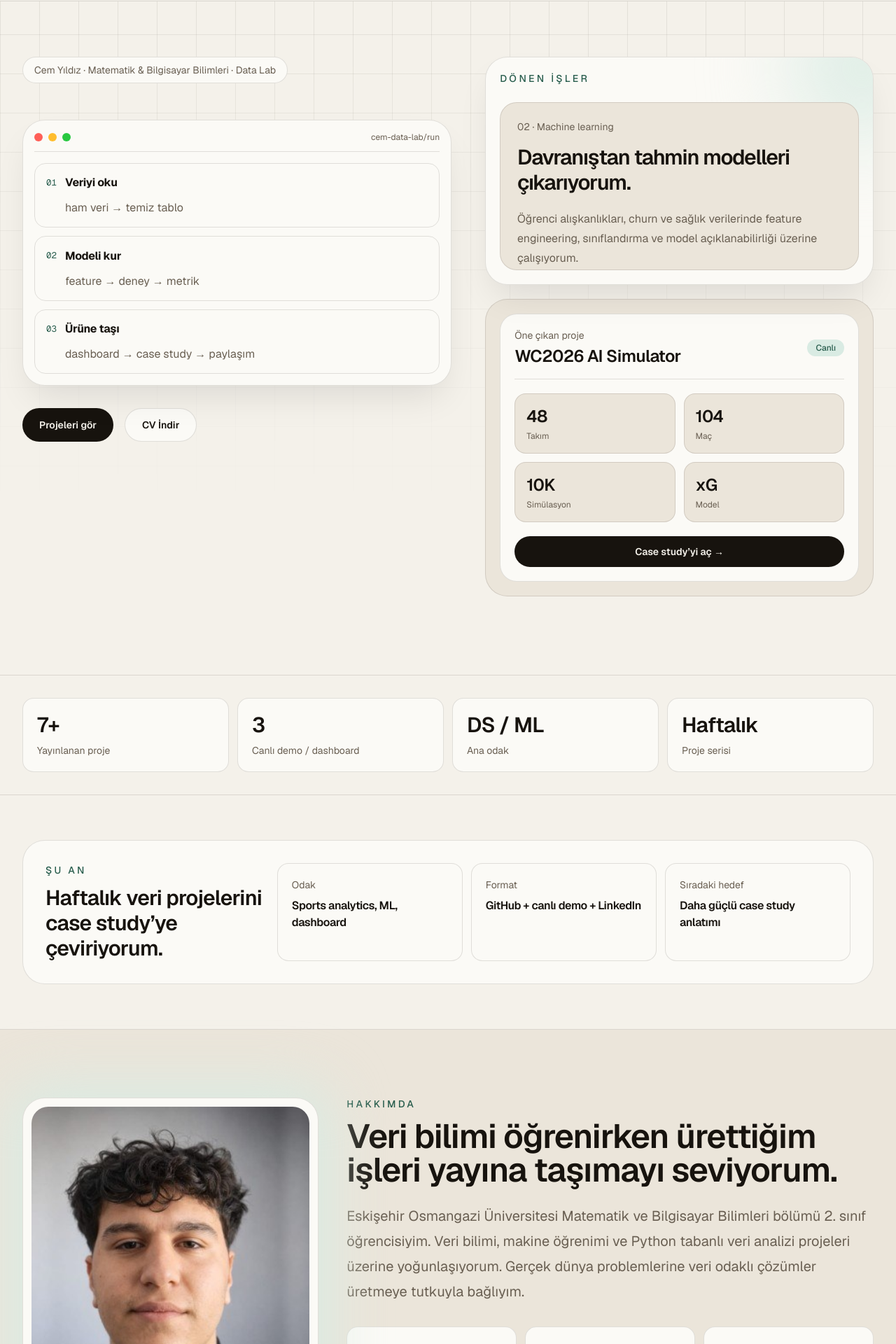
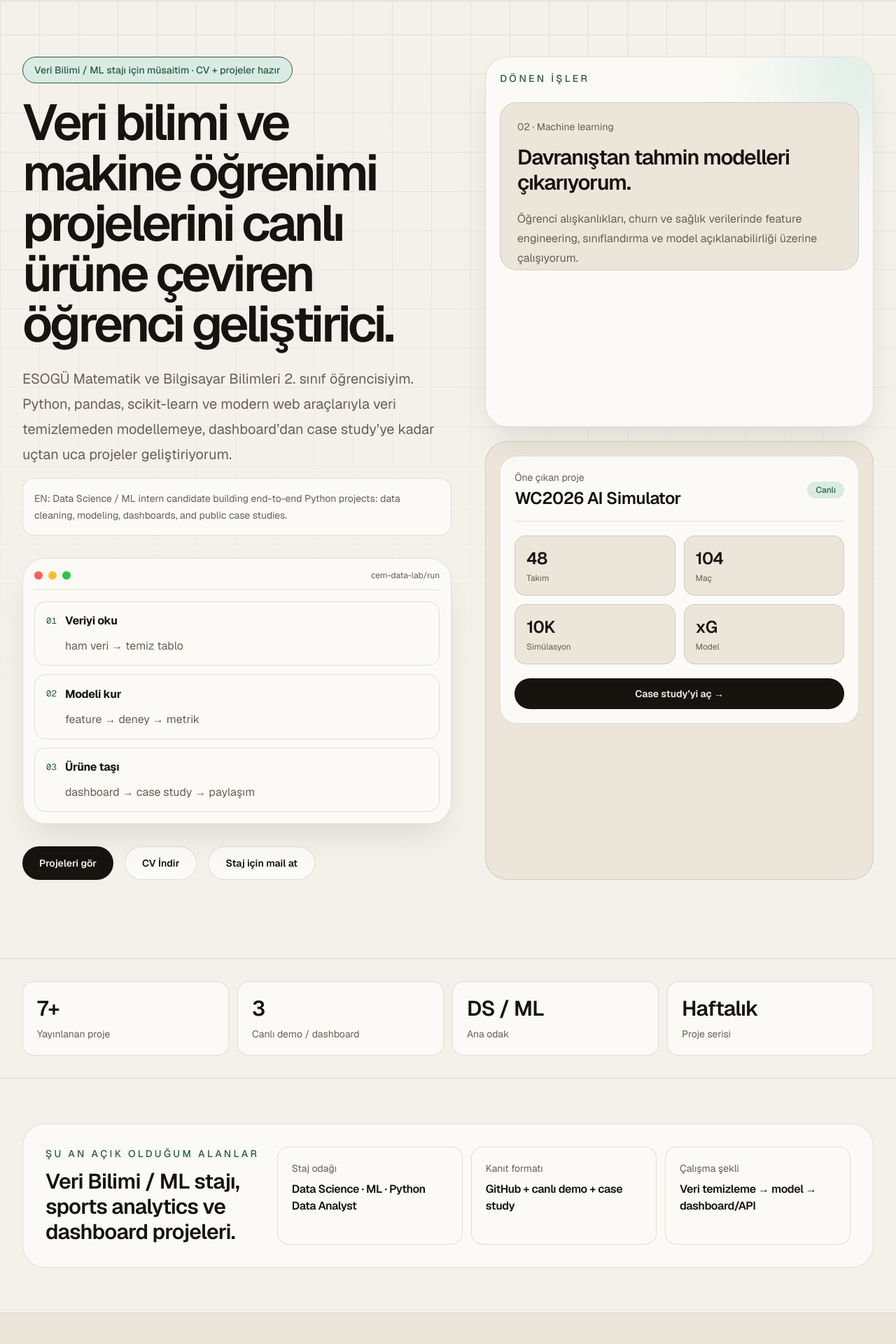
Before and after one commit to cemyildizcy/cemyildiz-portfolio, a Next.js app: page / in a window 1280 px wide. Shown: the part 63-1983 px from the top of the page at 70% size. Built offline with nearby package versions, Linux system fonts and the light colour scheme.

Commit message:
feat: portfolio improvements from audit

```diff
--- a/src/app/about/page.tsx
+++ b/src/app/about/page.tsx
@@ -3,7 +3,7 @@ import Link from 'next/link';
 import { portfolioData } from '@/data/portfolio';
 
 export const metadata = {
-  title: 'Hakkımda | Cem Yıldız',
+  title: 'Hakkımda',
   description: 'Cem Yıldız hakkında: veri bilimi, makine öğrenimi ve full-stack projeler.',
 };
 
--- a/src/app/page.tsx
+++ b/src/app/page.tsx
@@ -58,8 +58,17 @@ export default function Home() {
         <div className="absolute inset-0 lab-grid opacity-70" aria-hidden="true" />
         <div className="relative mx-auto grid max-w-7xl gap-12 px-6 lg:grid-cols-[1.05fr_0.95fr] lg:px-8">
           <div className="max-w-3xl">
-            <p className="mb-5 inline-flex rounded-full border border-[var(--border-color)] bg-[var(--surface)] px-4 py-2 text-sm text-[var(--text-secondary)]">
-              Cem Yıldız · Matematik & Bilgisayar Bilimleri · Data Lab
+            <p className="mb-5 inline-flex rounded-full border border-[var(--accent)] bg-[var(--accent-soft)] px-4 py-2 text-sm font-medium text-[var(--accent)]">
+              Veri Bilimi / ML stajı için müsaitim · CV + projeler hazır
+            </p>
+            <h1 className="text-balance text-5xl font-semibold tracking-[-0.06em] sm:text-7xl">
+              Veri bilimi ve makine öğrenimi projelerini canlı ürüne çeviren öğrenci geliştirici.
+            </h1>
+            <p className="mt-6 max-w-2xl text-pretty text-xl leading-9 text-[var(--text-secondary)]">
+              ESOGÜ Matematik ve Bilgisayar Bilimleri 2. sınıf öğrencisiyim. Python, pandas, scikit-learn ve modern web araçlarıyla veri temizlemeden modellemeye, dashboard’dan case study’ye kadar uçtan uca projeler geliştiriyorum.
+            </p>
+            <p className="mt-4 max-w-2xl rounded-2xl border border-[var(--border-color)] bg-[var(--surface)] p-4 text-sm leading-6 text-[var(--text-secondary)]">
+              EN: Data Science / ML intern candidate building end-to-end Python projects: data cleaning, modeling, dashboards, and public case studies.
             </p>
             <div className="hero-console mt-8 rounded-[2rem] border border-[var(--border-color)] bg-[var(--surface)] p-4 shadow-2xl shadow-black/10">
               <div className="mb-4 flex items-center justify-between border-b border-[var(--border-color)] pb-3">
@@ -83,6 +92,9 @@ export default function Home() {
               <a href="/documents/Cem_Yildiz_CV.pdf" download="Cem_Yildiz_CV.pdf" className="inline-flex h-12 items-center justify-center rounded-full border border-[var(--border-color)] bg-[var(--surface)] px-6 text-sm font-semibold text-[var(--text-primary)] transition hover:border-[var(--accent)]">
                 CV İndir
               </a>
+              <Link href="mailto:cemyildizcy@hotmail.com?subject=Staj%20F%C4%B1rsat%C4%B1%20-%20Cem%20Y%C4%B1ld%C4%B1z" className="inline-flex h-12 items-center justify-center rounded-full border border-[var(--border-color)] bg-[var(--surface)] px-6 text-sm font-semibold text-[var(--text-primary)] transition hover:border-[var(--accent)]">
+                Staj için mail at
+              </Link>
             </div>
           </div>
 
@@ -140,13 +152,13 @@ export default function Home() {
         <div className="mx-auto max-w-7xl px-6 lg:px-8">
           <div className="grid gap-5 rounded-[2rem] border border-[var(--border-color)] bg-[var(--surface)] p-6 lg:grid-cols-[0.55fr_1.45fr] lg:p-8">
             <div>
-              <p className="text-sm font-medium uppercase tracking-[0.24em] text-[var(--accent)]">Şu an</p>
-              <h2 className="mt-3 text-3xl font-semibold tracking-tight">Haftalık veri projelerini case study’ye çeviriyorum.</h2>
+              <p className="text-sm font-medium uppercase tracking-[0.24em] text-[var(--accent)]">Şu an açık olduğum alanlar</p>
+              <h2 className="mt-3 text-3xl font-semibold tracking-tight">Veri Bilimi / ML stajı, sports analytics ve dashboard projeleri.</h2>
             </div>
             <div className="grid gap-3 md:grid-cols-3">
-              <MiniCard title="Odak" text="Sports analytics, ML, dashboard" />
-              <MiniCard title="Format" text="GitHub + canlı demo + LinkedIn" />
-              <MiniCard title="Sıradaki hedef" text="Daha güçlü case study anlatımı" />
+              <MiniCard title="Staj odağı" text="Data Science · ML · Python Data Analyst" />
+              <MiniCard title="Kanıt formatı" text="GitHub + canlı demo + case study" />
+              <MiniCard title="Çalışma şekli" text="Veri temizleme → model → dashboard/API" />
             </div>
           </div>
         </div>
@@ -164,12 +176,13 @@ export default function Home() {
           </div>
           <div>
             <p className="text-sm font-medium uppercase tracking-[0.24em] text-[var(--accent)]">HAKKIMDA</p>
-            <h2 className="mt-3 text-4xl font-semibold tracking-tight sm:text-5xl">Veri bilimi öğrenirken ürettiğim işleri yayına taşımayı seviyorum.</h2>
+            <h2 className="mt-3 text-4xl font-semibold tracking-tight sm:text-5xl">Model kuran, anlatan ve ürüne çeviren öğrenci.</h2>
             <p className="mt-6 text-pretty text-xl leading-9 text-[var(--text-secondary)]">{portfolioData.about.description}</p>
-            <div className="mt-8 grid gap-3 sm:grid-cols-3">
-              <MiniCard title="Okul" text="ESOGÜ · MatBil 2. sınıf" />
-              <MiniCard title="Odak" text="Data Science, ML, Full-Stack" />
-              <MiniCard title="Konum" text="Eskişehir, Türkiye" />
+            <div className="mt-8 grid gap-3 sm:grid-cols-2">
+              <MiniCard title="Aradığım fırsatlar" text="DS/ML stajı, analytics dashboard, sports analytics" />
+              <MiniCard title="Nasıl çalışıyorum" text="Veri temizleme → feature → model → dashboard/API → case study" />
+              <MiniCard title="Şu an öğreniyorum" text="Time series, deep learning, MLOps basics, model evaluation" />
+              <MiniCard title="Kanıt" text="WC2026, SleepInfo, Churn: canlı/demo/repo/case study" />
             </div>
             <div className="mt-8 flex flex-wrap gap-3">
               <Link href="/about" className="rounded-full bg-[var(--text-primary)] px-5 py-3 text-sm font-semibold text-[var(--bg)]">Detaylı hakkımda</Link>
@@ -188,6 +201,18 @@ export default function Home() {
           <p className="max-w-xl text-[var(--text-secondary)]">
             Her proje artık ayrı case study sayfasına bağlanıyor: problem, yaklaşım, stack, sonuç ve linkler tek yerde.
           </p>
+        </div>
+
+        <div className="mb-8 grid gap-4 rounded-[2rem] border border-[var(--border-color)] bg-[var(--panel)] p-6 md:grid-cols-[0.45fr_1.55fr]">
+          <div>
+            <p className="text-sm font-medium uppercase tracking-[0.24em] text-[var(--accent)]">60 saniyen varsa</p>
+            <h3 className="mt-3 text-2xl font-semibold tracking-tight">Önce bu 3 projeye bak.</h3>
+          </div>
+          <div className="grid gap-3 md:grid-cols-3">
+            <MiniCard title="WC2026" text="Probabilistic sports simulation + dashboard" />
+            <MiniCard title="SleepInfo" text="Full-stack ML product + API/frontend" />
+            <MiniCard title="Churn" text="Business ML + feature engineering" />
+          </div>
         </div>
 
         <div className="grid gap-5">
@@ -219,6 +244,17 @@ export default function Home() {
               </div>
             </article>
           ))}
+        </div>
+
+        <div className="mt-10 rounded-[2rem] border border-[var(--accent)] bg-[var(--accent-soft)] p-8">
+          <p className="text-sm font-medium uppercase tracking-[0.24em] text-[var(--accent)]">Staj CTA</p>
+          <h3 className="mt-3 max-w-3xl text-3xl font-semibold tracking-tight">Veri bilimi stajı, ML projesi veya teknik iş birliği için konuşalım.</h3>
+          <p className="mt-4 max-w-2xl text-[var(--text-secondary)]">CV’mi indirebilir, GitHub projelerimi inceleyebilir veya doğrudan mail atabilirsin.</p>
+          <div className="mt-6 flex flex-wrap gap-3">
+            <a href="/documents/Cem_Yildiz_CV.pdf" download="Cem_Yildiz_CV.pdf" className="rounded-full bg-[var(--text-primary)] px-5 py-3 text-sm font-semibold text-[var(--bg)]">CV indir</a>
+            <Link href="mailto:cemyildizcy@hotmail.com?subject=Staj%20F%C4%B1rsat%C4%B1%20-%20Cem%20Y%C4%B1ld%C4%B1z" className="rounded-full border border-[var(--border-color)] px-5 py-3 text-sm font-semibold">Mail gönder</Link>
+            <Link href="https://www.linkedin.com/in/cemyildizcy/" target="_blank" className="rounded-full border border-[var(--border-color)] px-5 py-3 text-sm font-semibold">LinkedIn’den yaz</Link>
+          </div>
         </div>
       </section>
 
@@ -267,11 +303,11 @@ export default function Home() {
       <section id="iletisim" className="mx-auto max-w-7xl px-6 pb-24 lg:px-8">
         <div className="rounded-[2rem] border border-[var(--border-color)] bg-[var(--text-primary)] p-8 text-[var(--bg)] sm:p-12">
           <p className="text-sm font-medium uppercase tracking-[0.24em] opacity-70">İLETİŞİM</p>
-          <h2 className="mt-4 max-w-3xl text-4xl font-semibold tracking-tight sm:text-5xl">Yeni veri projesi, staj fırsatı veya teknik sohbet için ulaşabilirsin.</h2>
+          <h2 className="mt-4 max-w-3xl text-4xl font-semibold tracking-tight sm:text-5xl">Veri bilimi stajı, ML projesi veya teknik iş birliği için konuşalım.</h2>
           <div className="mt-8 flex flex-wrap gap-3">
-            <Link href="mailto:cemyildizcy@hotmail.com" className="rounded-full bg-[var(--bg)] px-5 py-3 text-sm font-semibold text-[var(--text-primary)]">Mail gönder</Link>
-            <Link href="https://github.com/cemyildizcy" target="_blank" className="rounded-full border border-[var(--bg)]/20 px-5 py-3 text-sm font-semibold">GitHub</Link>
-            <Link href="https://www.linkedin.com/in/cemyildizcy/" target="_blank" className="rounded-full border border-[var(--bg)]/20 px-5 py-3 text-sm font-semibold">LinkedIn</Link>
+            <a href="/documents/Cem_Yildiz_CV.pdf" download="Cem_Yildiz_CV.pdf" className="rounded-full bg-[var(--bg)] px-5 py-3 text-sm font-semibold text-[var(--text-primary)]">CV indir</a>
+            <Link href="mailto:cemyildizcy@hotmail.com?subject=Staj%20F%C4%B1rsat%C4%B1%20-%20Cem%20Y%C4%B1ld%C4%B1z" className="rounded-full border border-[var(--bg)]/20 px-5 py-3 text-sm font-semibold text-[var(--bg)] hover:bg-[var(--bg)]/10 transition">Mail gönder</Link>
+            <Link href="https://www.linkedin.com/in/cemyildizcy/" target="_blank" className="rounded-full border border-[var(--bg)]/20 px-5 py-3 text-sm font-semibold text-[var(--bg)] hover:bg-[var(--bg)]/10 transition">LinkedIn</Link>
           </div>
         </div>
       </section>
--- /dev/null
+++ b/src/app/sitemap.ts
@@ -0,0 +1,34 @@
+import type { MetadataRoute } from 'next'
+import { getAllPosts } from '@/lib/blog'
+import { projectCaseStudies } from '@/data/projectHelpers'
+
+export default function sitemap(): MetadataRoute.Sitemap {
+  const baseUrl = 'https://cemyildiz.net'
+
+  const routes = [
+    '',
+    '/about',
+    '/blog',
+  ].map((route) => ({
+    url: `${baseUrl}${route}`,
+    lastModified: new Date(),
+    changeFrequency: 'weekly' as const,
+    priority: route === '' ? 1 : 0.8,
+  }))
+
+  const blogs = getAllPosts().map((post) => ({
+    url: `${baseUrl}/blog/${post.slug}`,
+    lastModified: new Date(post.date),
+    changeFrequency: 'monthly' as const,
+    priority: 0.6,
+  }))
+
+  const projects = projectCaseStudies.map((project) => ({
+    url: `${baseUrl}/projects/${project.slug}`,
+    lastModified: new Date(),
+    changeFrequency: 'monthly' as const,
+    priority: 0.7,
+  }))
+
+  return [...routes, ...blogs, ...projects]
+}
--- a/src/data/portfolio.ts
+++ b/src/data/portfolio.ts
@@ -69,16 +69,16 @@ export const portfolioData: PortfolioData = {
   hero: {
     name: "Cem Yıldız",
     title: "Veri Bilimi & Makine Öğrenimi",
-    subtitle: "Matematik ve Bilgisayar Bilimleri Öğrencisi",
+    subtitle: "DS / ML Staj Adayı",
     description:
-      "Veri bilimi, makine öğrenimi ve Python tabanlı veri analizi projeleri üzerine yoğunlaşıyor.",
+      "Veri bilimi ve makine öğrenimi projelerini canlı ürüne çeviren öğrenci geliştirici. ESOGÜ Matematik ve Bilgisayar Bilimleri 2. sınıf öğrencisiyim. Python, pandas, scikit-learn ve modern web araçlarıyla veri temizlemeden modellemeye, dashboard'dan case study'ye kadar uçtan uca projeler geliştiriyorum.",
     cta: "Projelerimi Gör",
   },
 
   about: {
     title: "Hakkımda",
     description:
-      "Eskişehir Osmangazi Üniversitesi Matematik ve Bilgisayar Bilimleri bölümü 2. sınıf öğrencisiyim. Veri bilimi, makine öğrenimi ve Python tabanlı veri analizi projeleri üzerine yoğunlaşıyorum. Gerçek dünya problemlerine veri odaklı çözümler üretmeye tutkuyla bağlıyım.",
+      "Eskişehir Osmangazi Üniversitesi Matematik ve Bilgisayar Bilimleri bölümünde okuyorum; Eylül 2026 itibarıyla 3. sınıf öğrencisi olacağım. Veri bilimi ve makine öğrenimini sadece notebook içinde bırakmadan, çalışan dashboard'lara, API'lere ve okunabilir case study'lere dönüştürmeye odaklanıyorum. Son projelerimde Dünya Kupası turnuva simülasyonu, uyku kalitesi tahmini, müşteri churn analizi, deprem risk modelleme ve öğrenci başarı tahmini gibi farklı veri problemleri üzerinde çalıştım. Ortak hedefim aynı: ham veriyi temizlemek, anlamlı özellikler üretmek, modeli doğru metriklerle değerlendirmek ve sonucu teknik olmayan kişilerin de anlayabileceği bir ürüne çevirmek. Şu anda Veri Bilimi, Makine Öğrenimi, Sports Analytics ve dashboard geliştirme alanlarında staj fırsatlarına açığım.",
     location: "Odunpazarı, Eskişehir, Turkey",
     email: "cemyildizcy@hotmail.com",
     phone: "5344630465",
@@ -89,7 +89,7 @@ export const portfolioData: PortfolioData = {
       id: 7,
       title: "2026 Dünya Kupası AI Simülatörü",
       description:
-        "2026 FIFA Dünya Kupası'nın 48 takımlı yeni formatını veri bilimiyle simüle eden uçtan uca proje. EA FC 25 oyuncu verileri, StatsBomb Open Data, FIFA/ELO benzeri takım gücü ve Poisson xG modeliyle 10.000 Monte Carlo turnuva simülasyonu çalıştırır.",
+        "48 takımlı 2026 Dünya Kupası formatını Poisson xG modeli ve 10.000 Monte Carlo simülasyonu ile modelleyen sports analytics projesi. EA FC 25, StatsBomb ve ELO benzeri takım gücü sinyallerini birleştirerek şampiyonluk, tur geçme ve skor dağılımı olasılıklarını Streamlit dashboard'da sunar.",
       technologies: [
         "Python",
         "Pandas",
@@ -108,6 +108,68 @@ export const portfolioData: PortfolioData = {
         "10.000 Monte Carlo simülasyonu ile şampiyonluk olasılıkları",
         "EA FC 25 + StatsBomb + FIFA/ELO feature birleşimi",
         "Türkçe Streamlit dashboard ve skor dağılımı analizi",
+      ],
+    },
+    {
+      id: 1,
+      title: "SleepInfo",
+      description:
+        "Uyku kalitesini tahmin eden full-stack ML platformu. XGBoost, Random Forest ve Gradient Boosting modellerini karşılaştırır; FastAPI backend, React/Vite frontend ve Supabase entegrasyonu ile kullanıcıya tahmin + AI uyku koçluğu sunar.",
+      technologies: [
+        "XGBoost",
+        "Random Forest",
+        "Gradient Boosting",
+        "FastAPI",
+        "React",
+        "Vite",
+        "Supabase",
+        "Vercel",
+        "Render",
+        "Google Gemini 2.5 Flash API",
+      ],
+      liveUrl: "https://sleepinfo.com.tr",
+      highlights: [
+        "%95.3 doğruluk oranı",
+        "AI Uyku Koçluğu",
+        "FastAPI + React/Vite full-stack",
+        "Supabase veritabanı entegrasyonu",
+        "Vercel + Render deployment",
+      ],
+    },
+    {
+      id: 3,
+      title: "E-Ticaret Churn Analizi",
+      description:
+        "E-ticaret müşterilerinde churn riskini analiz eden iş odaklı ML projesi. RFM feature engineering, segmentasyon ve sınıflandırma modelleriyle müşterilerin ayrılma olasılığını yorumlanabilir metriklerle açıklar.",
+      technologies: ["Python", "Pandas", "NumPy", "Scikit-learn", "Feature Engineering"],
+      githubUrl: "https://github.com/cemyildizcy/ecommerce-churn-analysis",
+      highlights: [
+        "%50.85 churn oranı tespiti",
+        "RFM feature engineering",
+        "Risk Segmentasyonu",
+        "Kapsamlı veri analizi",
+      ],
+    },
+    {
+      id: 5,
+      title: "Türkiye Deprem Risk Analizi",
+      description:
+        "USGS veritabanından çekilen 30 yıllık Türkiye deprem verileri (9.300+ kayıt) kullanılarak geliştirilmiş uçtan uca Makine Öğrenmesi pipeline'ı. Gözetimsiz (K-Means) ve Gözetimli (Random Forest, SVM, LR) modeller ile sismik bölge kümeleme ve deprem risk seviyesi tahminleme.",
+      technologies: [
+        "Python",
+        "Pandas",
+        "Scikit-learn",
+        "K-Means Clustering",
+        "Random Forest",
+        "Feature Engineering",
+        "Matplotlib/Seaborn"
+      ],
+      githubUrl: "https://github.com/cemyildizcy/turkey-earthquake-risk-analysis",
+      highlights: [
+        "30 yıllık (1994-2025) gerçek veri analizi",
+        "K-Means ile 4 sismik bölge tespiti",
+        "Random Forest ile %84.7 doğruluk oranlı risk tahmini",
+        "Feature Importance analizi ile sismik belirleyicilerin tespiti"
       ],
     },
     {
@@ -135,54 +197,6 @@ export const portfolioData: PortfolioData = {
       ],
     },
     {
-      id: 5,
-      title: "Türkiye Deprem Risk Analizi",
-      description:
-        "USGS veritabanından çekilen 30 yıllık Türkiye deprem verileri (9.300+ kayıt) kullanılarak geliştirilmiş uçtan uca Makine Öğrenmesi pipeline'ı. Gözetimsiz (K-Means) ve Gözetimli (Random Forest, SVM, LR) modeller ile sismik bölge kümeleme ve deprem risk seviyesi tahminleme.",
-      technologies: [
-        "Python",
-        "Pandas",
-        "Scikit-learn",
-        "K-Means Clustering",
-        "Random Forest",
-        "Feature Engineering",
-        "Matplotlib/Seaborn"
-      ],
-      githubUrl: "https://github.com/cemyildizcy/turkey-earthquake-risk-analysis",
-      highlights: [
-        "30 yıllık (1994-2025) gerçek veri analizi",
-        "K-Means ile 4 sismik bölge tespiti",
-        "Random Forest ile %84.7 doğruluk oranlı risk tahmini",
-        "Feature Importance analizi ile sismik belirleyicilerin tespiti"
-      ],
-    },
-    {
-      id: 1,
-      title: "SleepInfo",
-      description:
-        "AI destekli uyku analiz platformu. XGBoost, Random Forest ve Gradient Boosting modelleri ile %95.3 doğruluk oranına ulaşan uyku kalitesi tahmini. Google Gemini 2.5 Flash API entegrasyonu ile kişiselleştirilmiş AI Uyku Koçluğu.",
-      technologies: [
-        "XGBoost",
-        "Random Forest",
-        "Gradient Boosting",
-        "FastAPI",
-        "React",
-        "Vite",
-        "Supabase",
-        "Vercel",
-        "Render",
-        "Google Gemini 2.5 Flash API",
-      ],
-      liveUrl: "https://sleepinfo.com.tr",
-      highlights: [
-        "%95.3 doğruluk oranı",
-        "AI Uyku Koçluğu",
-        "FastAPI + React/Vite full-stack",
-        "Supabase veritabanı entegrasyonu",
-        "Vercel + Render deployment",
-      ],
-    },
-    {
       id: 2,
       title: "Asteroid Risk Analysis",
       description:
@@ -202,19 +216,6 @@ export const portfolioData: PortfolioData = {
         "Risk Skoru Algoritması",
         "OOP mimari tasarım",
         "Seaborn/Matplotlib görselleştirme",
-      ],
-    },
-    {
-      id: 3,
-      title: "E-Ticaret Churn Analizi",
-      description:
-        "E-ticaret müşteri kayıp analizi projesi. Risk segmentasyonu ve veri analizi ile %50.85 churn oranı tespit edildi.",
-      technologies: ["Python", "Pandas", "NumPy"],
-      githubUrl: "https://github.com/cemyildizcy/ecommerce-churn-analysis",
-      highlights: [
-        "%50.85 churn oranı tespiti",
-        "Risk Segmentasyonu",
-        "Kapsamlı veri analizi",
       ],
     },
     {
@@ -270,7 +271,7 @@ export const portfolioData: PortfolioData = {
       institution: "Eskişehir Osmangazi Üniversitesi",
       degree: "Lisans",
       field: "Matematik ve Bilgisayar Bilimleri",
-      year: "2. sınıf",
+      year: "Eylül 2026 itibarıyla 3. sınıf",
       graduationYear: 2028,
       description:
         "Veri bilimi, makine öğrenimi ve Python tabanlı veri analizi projeleri üzerine yoğunlaşıyor.",
--- a/src/data/projectHelpers.ts
+++ b/src/data/projectHelpers.ts
@@ -51,6 +51,7 @@ function inferCategory(project: Project) {
   if (text.includes('simülatör') || text.includes('monte carlo')) return 'Sports Analytics / Simulation';
   if (text.includes('deprem')) return 'Risk Analytics';
   if (text.includes('uyku') || text.includes('sleep')) return 'Health AI';
+  if (text.includes('öğrenci') || text.includes('habits')) return 'Education Analytics / ML';
   if (text.includes('churn')) return 'Business Analytics';
   if (text.includes('asteroid')) return 'API Data Product';
   if (text.includes('oyun')) return 'Web Product';
```
Also changed, not shown: src/app/projects/[slug]/page.tsx (+8 -8 lines), src/app/robots.ts (added, +12 -0 lines), 1 other file (tests, documents, lock files or other folders).
